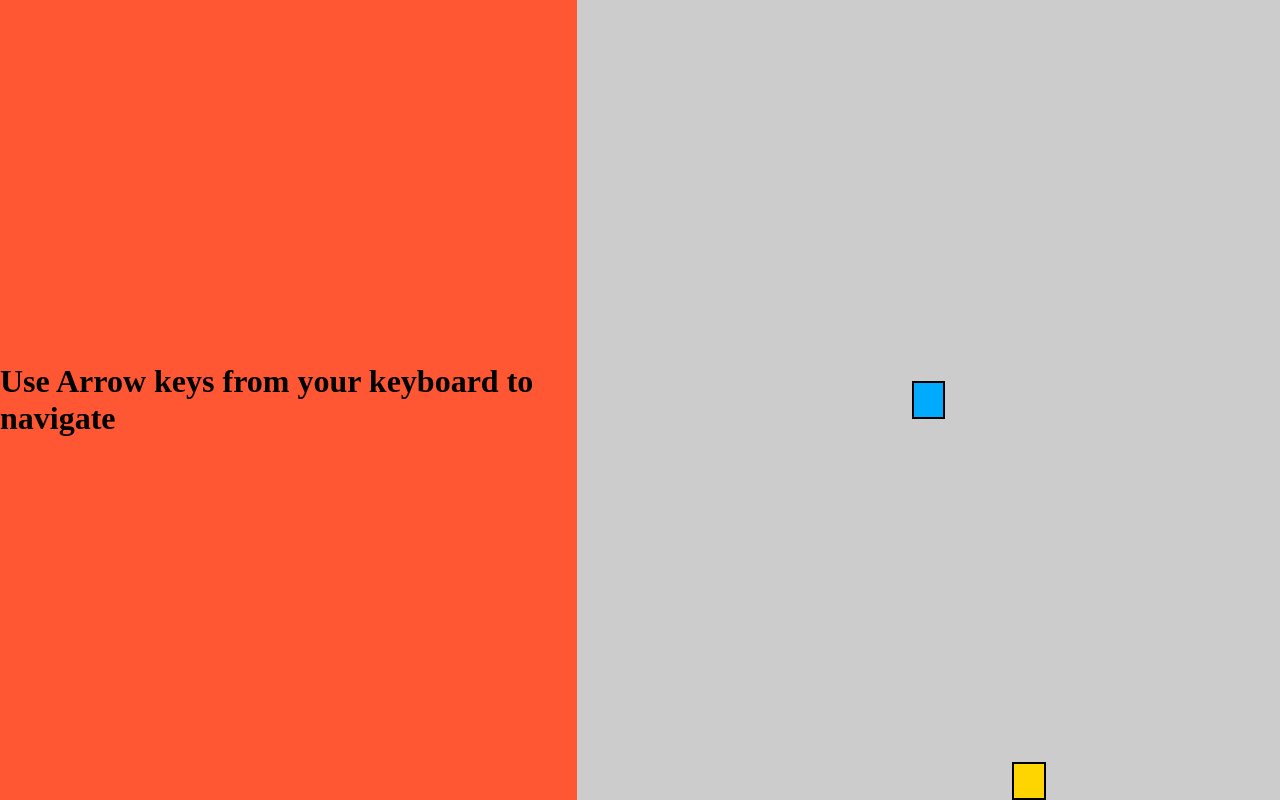
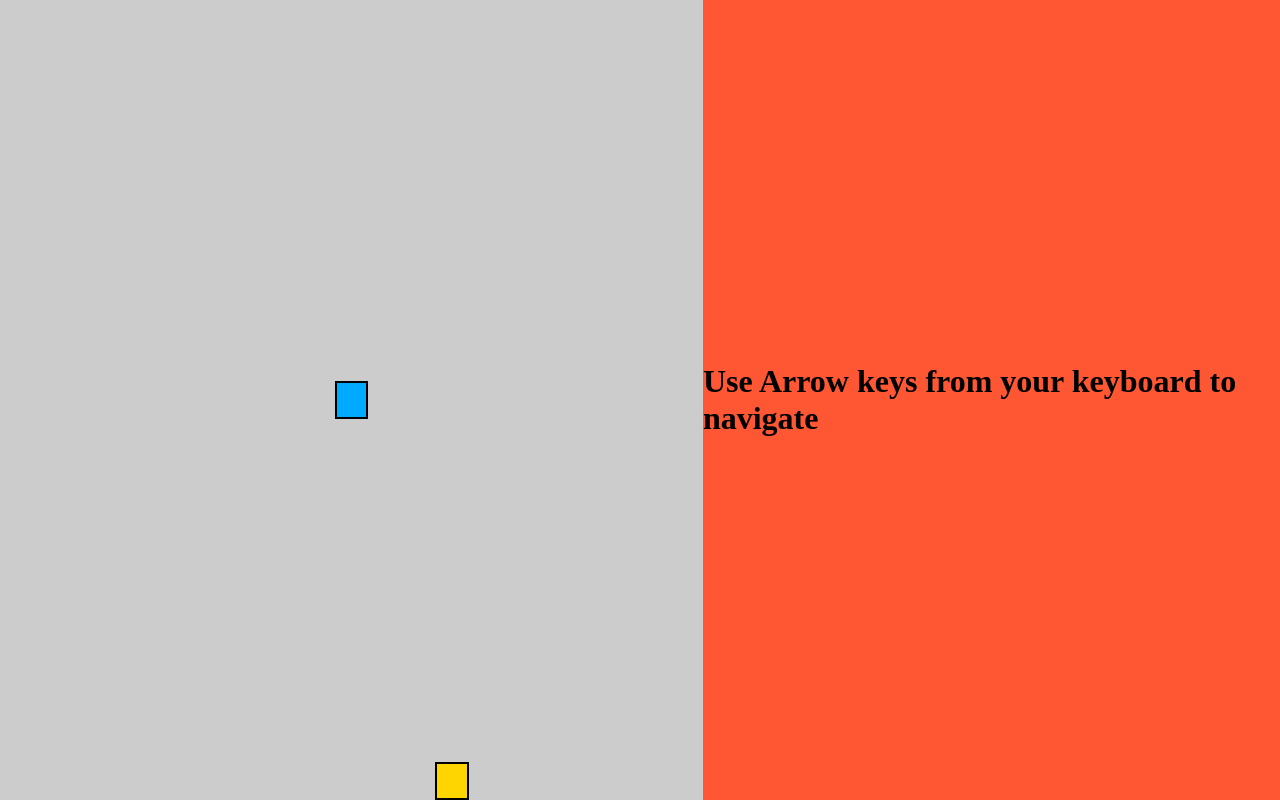
Before and after one commit to Eddie1567/best-snake-game-, a plain HTML site: page index.html in a window 1280 px wide. Drawn offline with Linux system fonts and the light colour scheme.

Commit message:
Update index.html

```diff
--- a/index.html
+++ b/index.html
@@ -39,12 +39,17 @@
       background-color: hsl(50, 100%, 50%);
       border: .25vmin solid black;
     }
+   h1{
+       Display:flex;
+       Color: black;
+}
   </style>
   <script src="game.js" defer type="module"></script>
 </head>
 <body>
+
+  <div id="game-board"></div>
   <h1>Use Arrow keys from your keyboard to navigate</h1>
-  <div id="game-board"></div>
 
 </body>
 </html>
```
